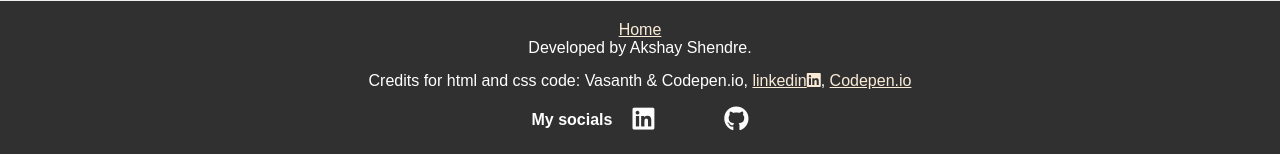
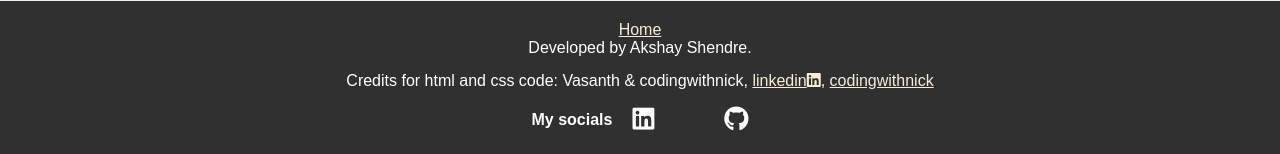
Before and after one commit to ShendreAk/App-LoanPrediction, a Flask app: page / in a window 1280 px wide. Shown: the part 2399-2553 px from the top of the page. Run offline with Flask 3, Linux system fonts and the light colour scheme; some libraries are stand-ins or nearby versions.

Commit message:
final touches

```diff
--- a/templates/index.html
+++ b/templates/index.html
@@ -82,8 +82,8 @@
             Developed by Akshay Shendre.
             </p>
             <p>
-                Credits for html and css code: Vasanth & Codepen.io, <a href="https://www.linkedin.com/in/vasanth-p-90826218b/">linkedin<i class="fab fa-linkedin"></i></a>,
-                <a href="https://codepen.io/stack-findover/pen/OJRvPQv">Codepen.io</a>
+                Credits for html and css code: Vasanth & codingwithnick, <a href="https://www.linkedin.com/in/vasanth-p-90826218b/">linkedin<i class="fab fa-linkedin"></i></a>,
+                <a href="https://codingwithnick.in/website-home-page-using-html-and-css/">codingwithnick</a>
             </p>
 
             <div class="media-icons">
```
